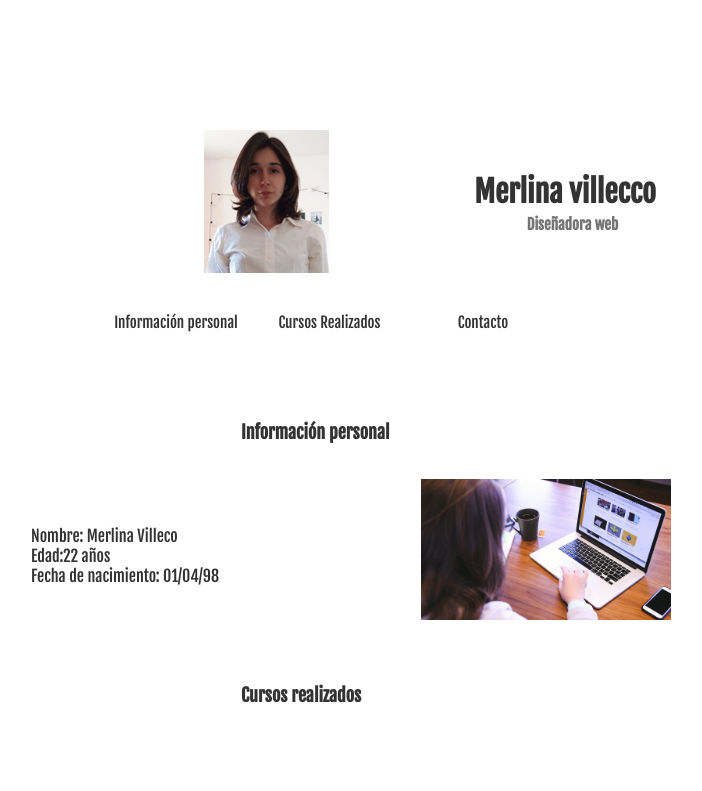
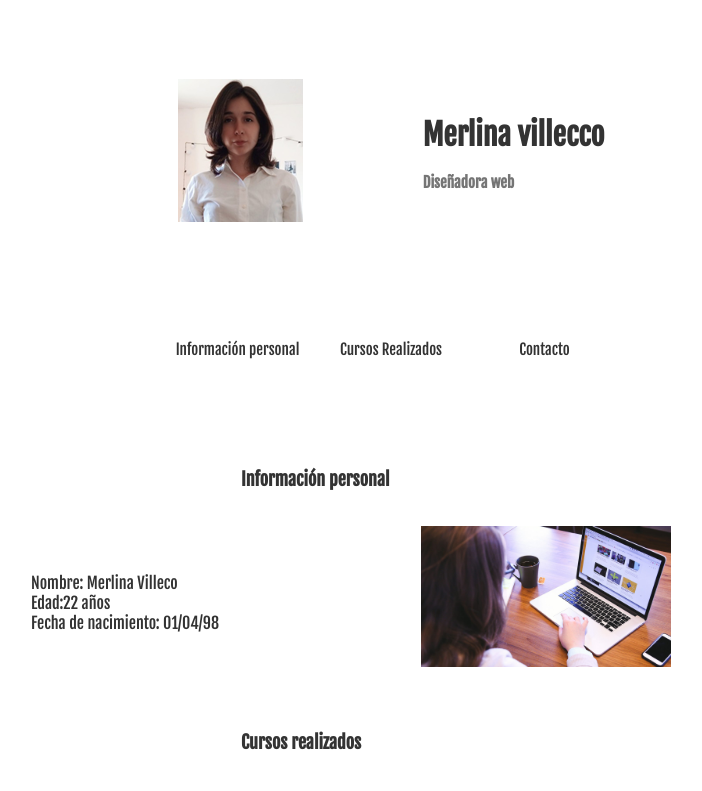
Before and after one commit to alexlecco/porfolio-mer, a plain HTML site: page index.html in a window 1280 px wide. Shown: the top 791 px of the page, without its empty margins (249-951 px from the left). Drawn offline with Linux system fonts and the light colour scheme.

Commit message:
arreglar espaciado en encabezado

```diff
--- a/index.html
+++ b/index.html
@@ -18,14 +18,20 @@
     <div class="contenedor">
       <!--Encabezado-->
       <div class="encabezado">
-        <p><img src="./images/mer.png" alt="foto" class="position" /></p>
+        <div class="profile">
+          <img src="./images/mer.png" alt="foto" class="profile-img" />
+          <div>
             <h1>Merlina villecco</h1>
             <h2>Diseñadora web</h2>
+          </div>
+        </div>
+        <div class="navbar">
           <ul>
             <li><a href="#info-personal">Información personal</a></li>
             <li><a href="#cursos-realizados">Cursos Realizados</a></li>
             <li><a href="#contacto">Contacto</a></li>
           </ul>
+        </div>
       </div>
 
       <!--Información personal-->
--- a/style.css
+++ b/style.css
@@ -7,28 +7,44 @@ body {
   background-image: url("./images/1000.jpg");
 }
 
+.encabezado {
+  display: flex;
+  flex-direction: column;
+}
+
+.profile,
+.navbar {
+  display: flex;
+  justify-content: center;
+  align-items: center;
+}
+
+.profile {
+  height: 300px;
+}
+
+.navbar {
+  height: 100px;
+}
+
+.profile-img {
+  padding-right: 120px;
+}
+
 p {
   text-align: center;
-  margin-top: 130px;
+  padding-top: 130px;
   position: relative;
   right: 125px;
 }
 
 h1 {
-  float: right;
-  position: relative;
-  bottom: 140px;
-  right: 375px;
   color: rgb(51, 51, 51);
   font-size: 30px;
 }
 
 h2 {
-  float: right;
-  position: relative;
   font-size: 15px;
-  bottom: 90px;
-  right: 231px;
   color: rgb(117, 117, 117);
 }
 
@@ -37,7 +53,6 @@ ul {
   margin: 0;
   padding: 0;
   position: relative;
-  left: 350px;
 }
 
 li {
```
Lines whose indentation alone changed are shown as unchanged.
